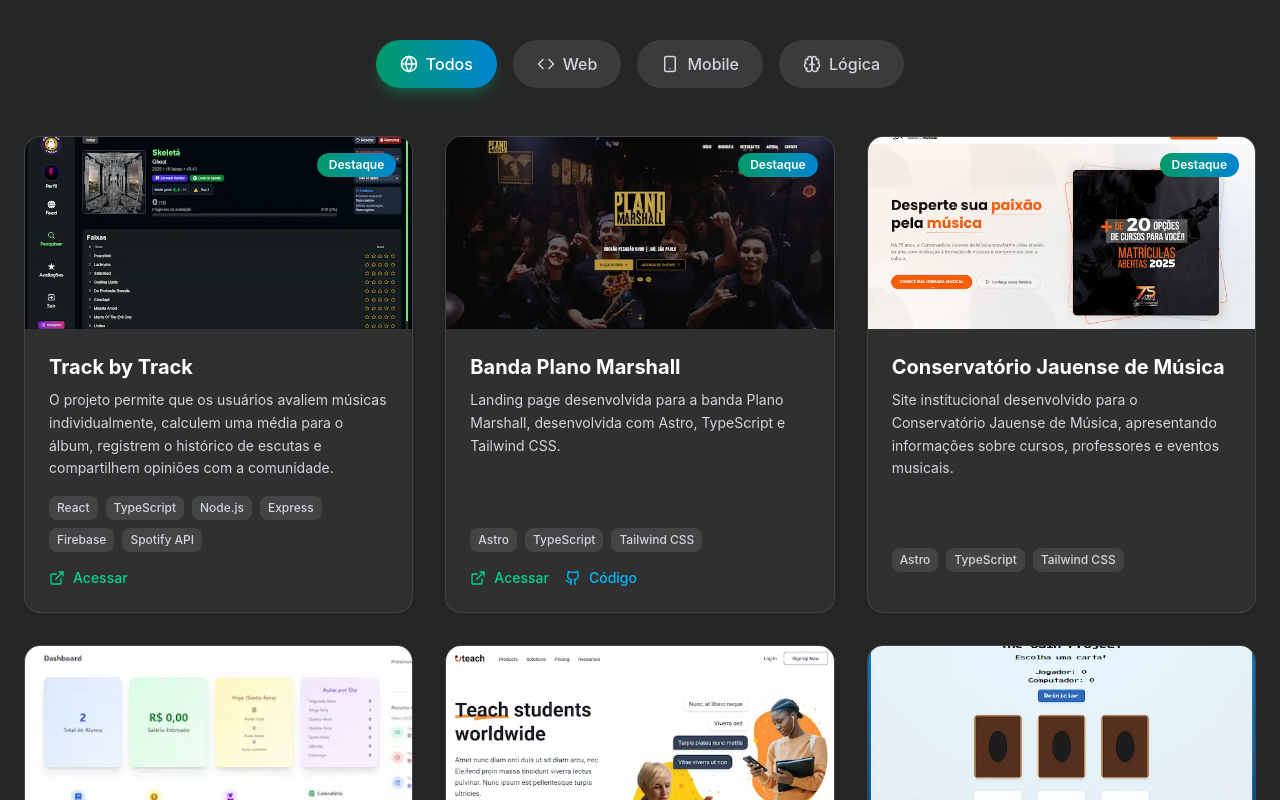
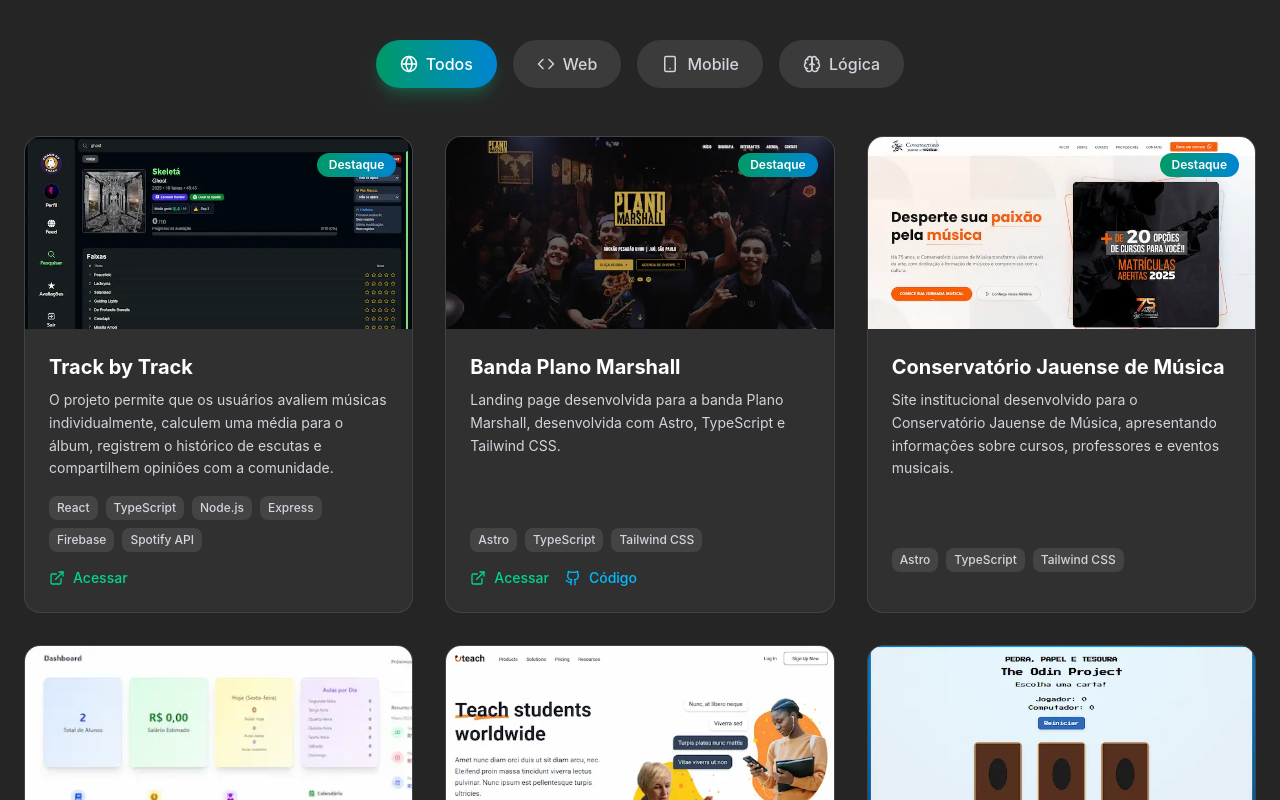
Before and after one commit to JVPrado1/portfoliodev, a React (Vite) app: page / in a window 1280 px wide. Shown: the part 2980-3780 px from the top of the page. Built offline with nearby package versions, Linux system fonts and the light colour scheme.

Commit message:
style: posicionamento das imagens de projetos

```diff
--- a/src/components/ProjectsSection.tsx
+++ b/src/components/ProjectsSection.tsx
@@ -270,7 +270,8 @@
                 <img
                   src={`/${project.image}`}
                   alt={project.title}
-                  className="w-full h-full object-cover transition-transform duration-200 group-hover:scale-105"
+                  className="w-full h-full object-cover object-top transition-transform duration-200"
+                  style={{ objectPosition: "top center" }}
                 />
                 {project.featured && (
                   <div className="absolute top-4 right-4 bg-gradient-to-r from-emerald-600 to-sky-600 text-white px-3 py-1 rounded-full text-xs font-semibold">
@@ -402,7 +403,8 @@
                           <img
                             src={`/${project.image}`}
                             alt={project.title}
-                            className="w-full h-full object-cover transition-transform duration-200 group-hover:scale-105"
+                            className="w-full h-full object-cover object-top transition-transform duration-200"
+                            style={{ objectPosition: "top center" }}
                           />
                           {project.featured && (
                             <div className="absolute top-4 right-4 bg-gradient-to-r from-emerald-600 to-sky-600 text-white px-3 py-1 rounded-full text-xs font-semibold">
```
